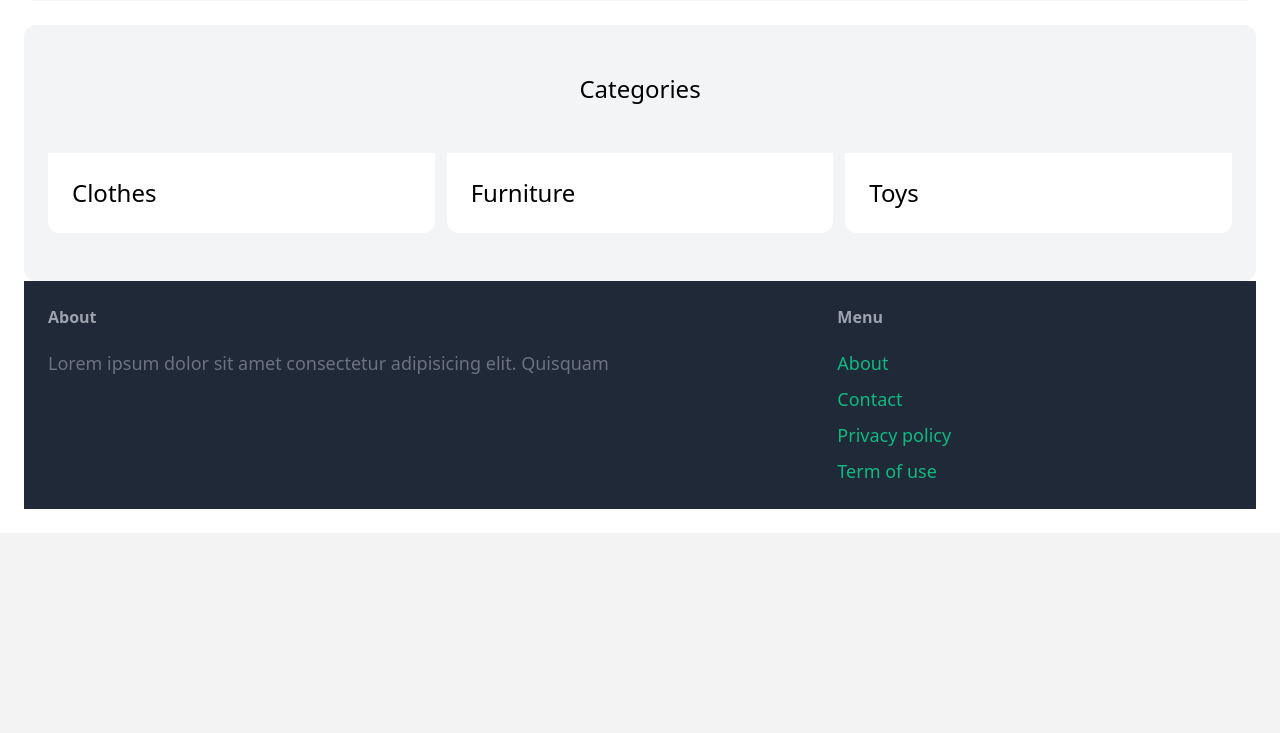
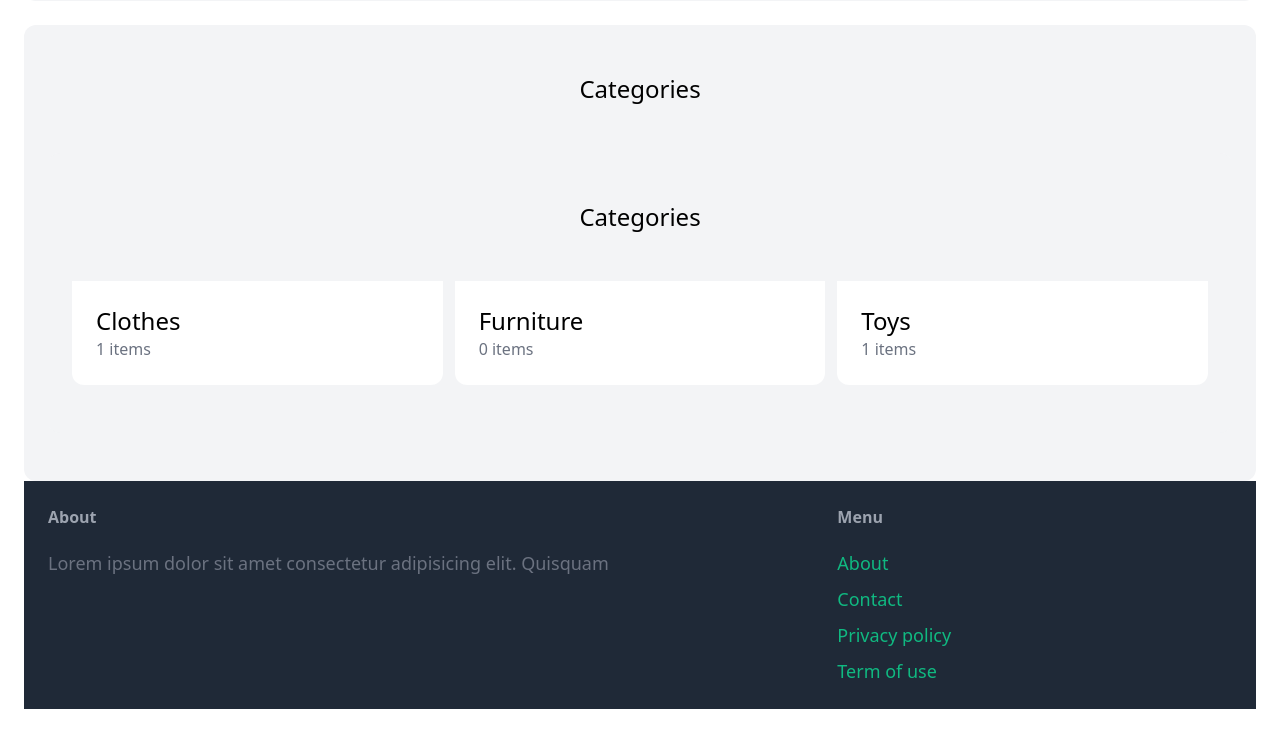
Before and after one commit to Jakub-Pinkowski/django-marketplace, a Django app: page / in a window 1280 px wide. Shown: the part 887-1620 px from the top of the page. Before the commit the page ends 1396 px from the top, so only its background shows below. Run offline with Django 4.2, Linux system fonts and the light colour scheme; data comes from the database, SQL or seed files in the repository; some libraries are stand-ins or nearby versions.

Commit message:
Refactor category display in index.html and add detail view for items

```diff
--- a/marketplace/core/templates/core/index.html
+++ b/marketplace/core/templates/core/index.html
@@ -22,20 +22,21 @@
 <div class="mt-6 px-6 py-12 bg-gray-100 rounded-xl">
     <h2 class="mb-12 text-2xl text-center">Categories</h2>
 
+    <div class="mt-6 px-6 py-12 bg-gray-100 rounded-xl">
+        <h2 class="mb-12 text-2xl text-center">Categories</h2>
+
         <div class="grid grid-cols-3 gap-3">
             {% for category in categories %}
             <div>
                 <a href="#">
-                <div>
-                    <img src="{{ category.image.url}}" alt="" class="rounded-t-xl" />
-                </div>
-
                     <div class="p-6 bg-white rounded-b-xl">
                         <h2 class="text-2xl">{{ category.name }}</h2>
+                        <p class="text-gray-500">{{ category.items.count }} items</p>
                     </div>
                 </a>
             </div>
             {% endfor %}
         </div>
+    </div>
     {% endblock %}
 </div>
--- /dev/null
+++ b/marketplace/item/urls.py
@@ -0,0 +1 @@
+from django.url import path
```
Also changed, not shown: marketplace/item/templates/item/detail.html (added, +8 -0 lines), marketplace/item/views.py (+8 -2 lines). Lines whose indentation alone changed are shown as unchanged.
